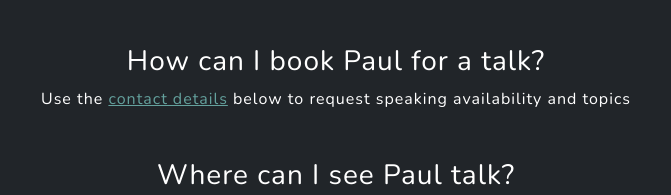
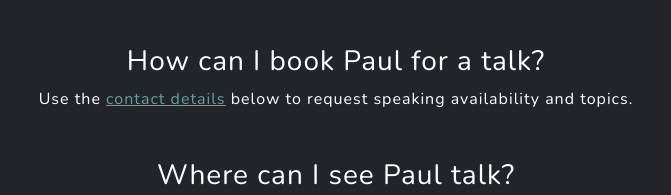
Before and after one commit to pjgrenyer/paulgrenyer-com, a plain HTML site: page index.html in a window 1280 px wide. Shown: the part 4112-4307 px from the top of the page, 304-975 px from the left. Drawn offline with nearby package versions, Linux system fonts and the light colour scheme.

Commit message:
Added missiom full stop.

```diff
--- a/index.html
+++ b/index.html
@@ -365,7 +365,7 @@
                 <h3 class="text-white" itemprop="name">How can I book Paul for a talk?</h3>
                 <div itemprop="acceptedAnswer" itemscope itemtype="https://schema.org/Answer">
                   <p class="text-white" itemprop="text">Use the <a href="#contact">contact details</a> below to request
-                    speaking availability and topics</p>
+                    speaking availability and topics.</p>
                   </p>
                 </div>
               </div>
```
